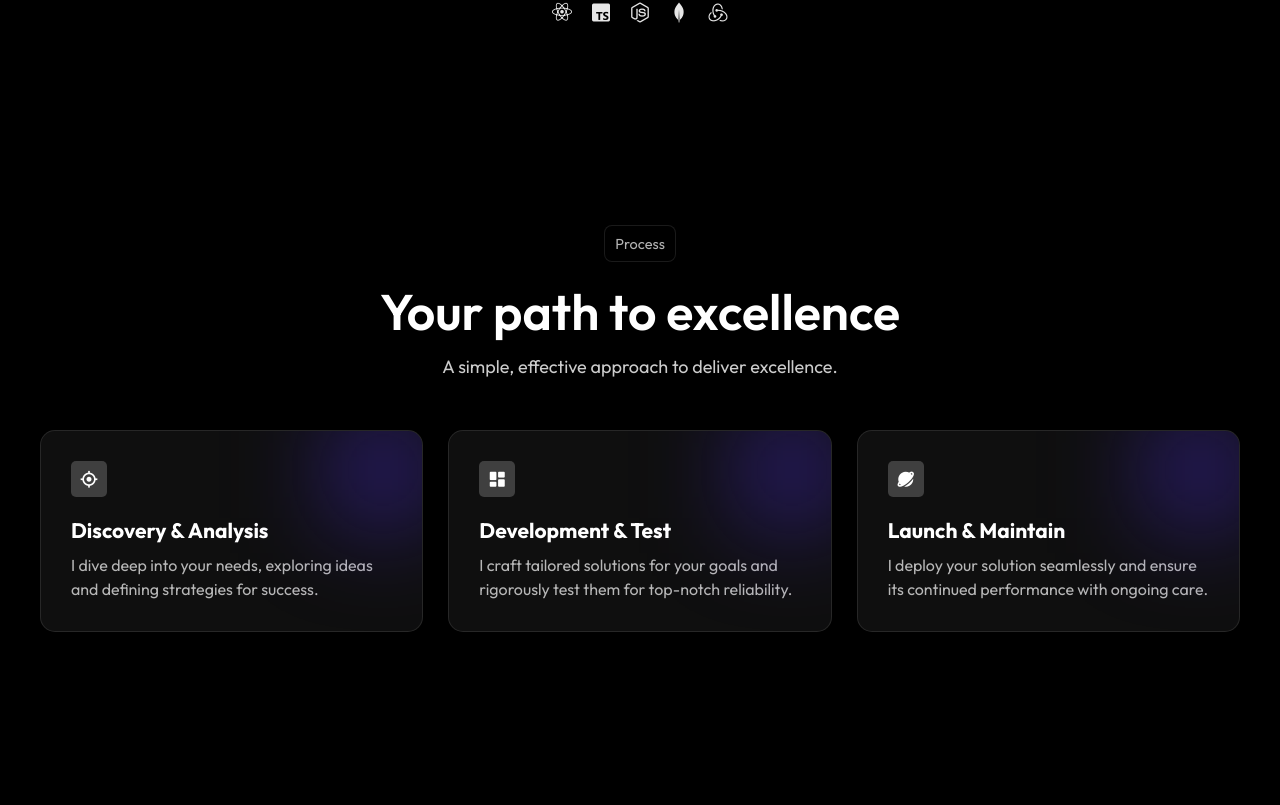
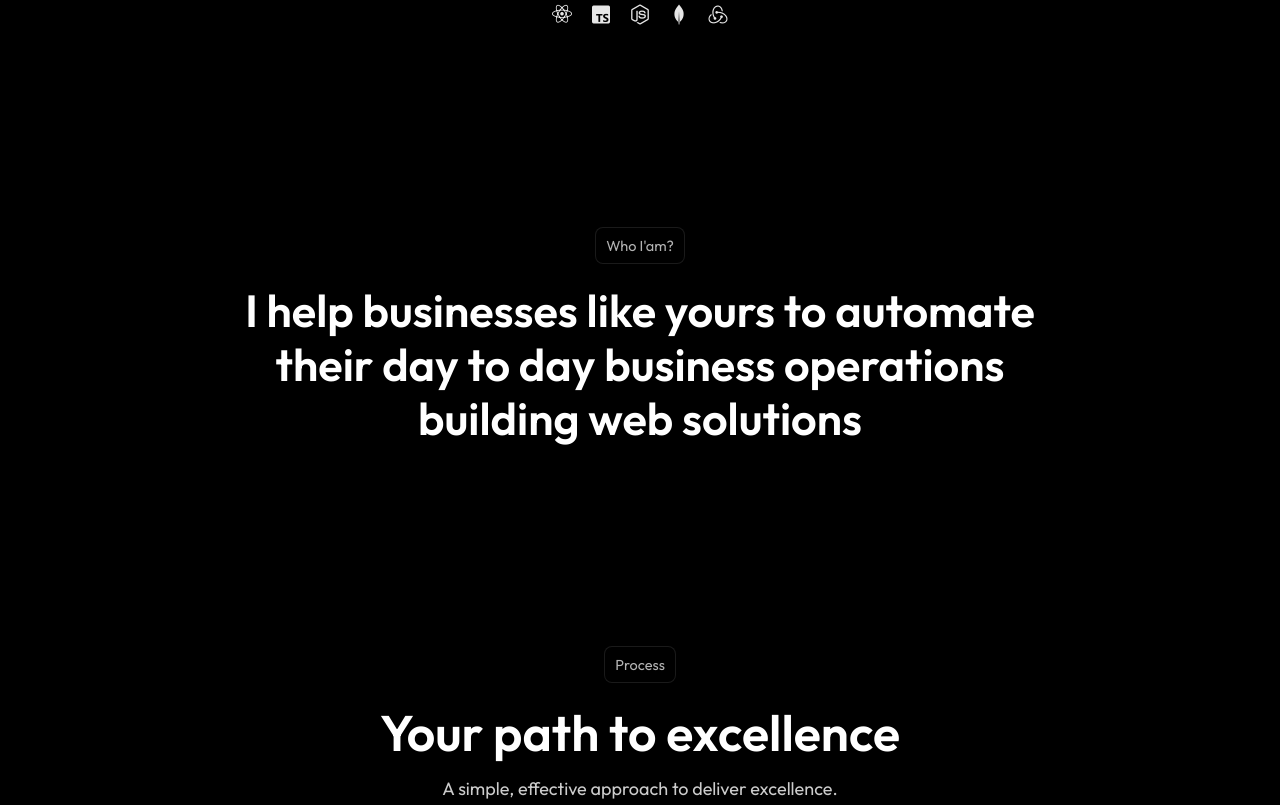
Before and after one commit to artyomagadzhanyan421/artyom-agadzhanyan, a React (Vite) app: page / in a window 1280 px wide. Shown: the part 555-1360 px from the top of the page. Built offline with nearby package versions, Linux system fonts and the light colour scheme.

Commit message:
setting up about section

```diff
--- a/src/App.tsx
+++ b/src/App.tsx
@@ -9,12 +9,14 @@ import Faqs from './components/Faqs';
 import Contact from './components/Contact';
 import Banner from './components/Banner';
 import Showcase from './components/Showcase';
+import About from './components/About';
 
 function App() {
   return (
     <div className="App">
       <Navbar />
       <Hero />
+      <About />
       <Process />
       <Showcase />
       <Plans />
--- /dev/null
+++ b/src/components/About.tsx
@@ -0,0 +1,16 @@
+import "../styles/About.css";
+
+function About() {
+    return (
+        <div className='Process' id="about">
+            <center>
+                <div className="sub-head">
+                    <span style={{ color: 'rgba(255, 255, 255, .7)' }}>Who I'am?</span>
+                </div>
+                <p className="heading section" id="about-section" style={{ maxWidth: 800 }}>I help businesses like yours to automate their day to day business operations building web solutions</p>
+            </center>
+        </div>
+    )
+}
+
+export default About
--- a/src/components/Navbar.tsx
+++ b/src/components/Navbar.tsx
@@ -9,7 +9,7 @@ function Navbar() {
                     <span>Artyom A.</span>
                 </a>
                 <ul>
-                    <li><a href="#">Who I'am?</a></li>
+                    <li><a href="#about">Who I'am?</a></li>
                     <li><a href="#process">Process</a></li>
                     <li><a href="#showcase">Showcase</a></li>
                     <li><a href="#plans">Plans</a></li>
--- /dev/null
+++ b/src/styles/About.css
@@ -0,0 +1,4 @@
+#about-section {
+    font-size: 45px;
+    margin: 20px 0px 0px 0px;
+}
--- a/src/styles/Hero.css
+++ b/src/styles/Hero.css
@@ -25,7 +25,7 @@
     font-weight: 600;
     max-width: 700px;
     margin: 20px 0px;
-    line-height: 1.18em;
+    line-height: 1.2em;
 }
 
 .pitch {
```
